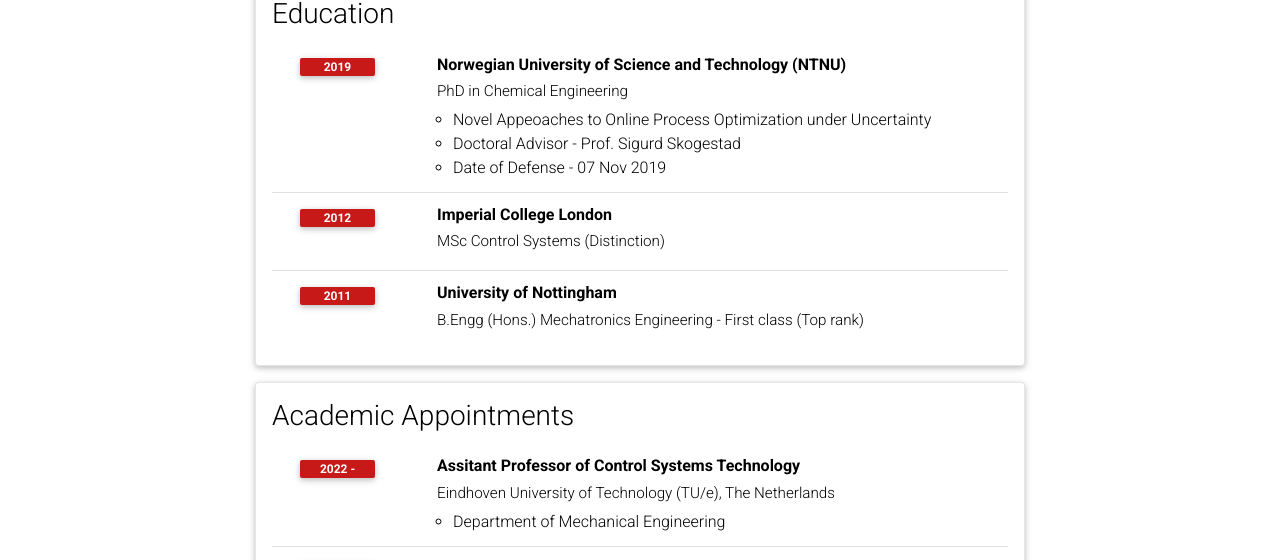
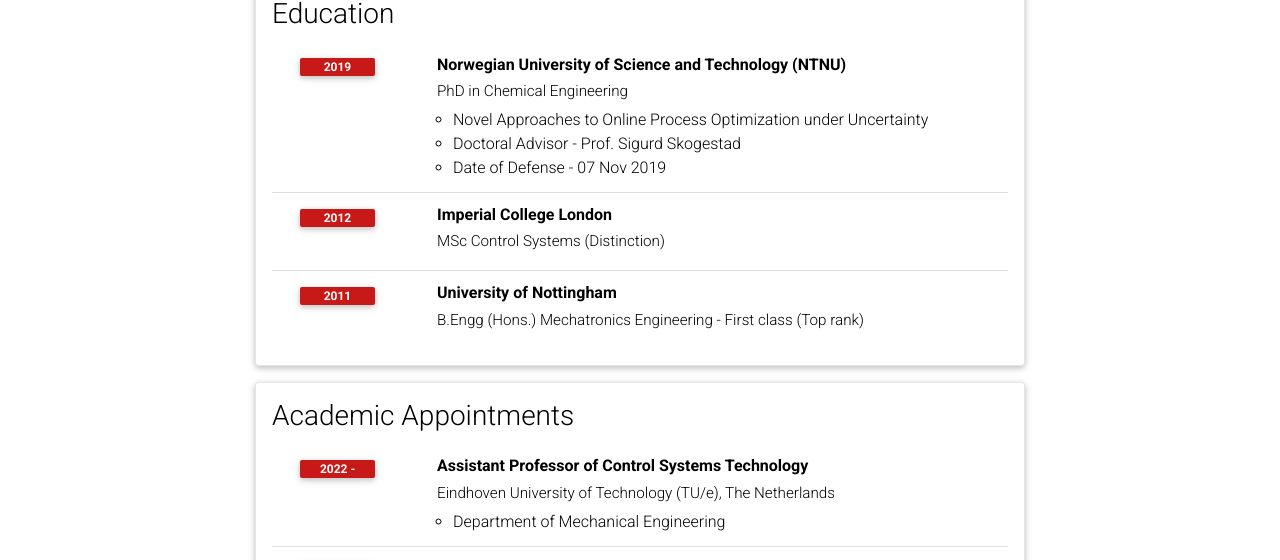
Before and after one commit to dinesh-krishnamoorthy/dinesh-krishnamoorthy.github.io, a Jekyll site: the page built from _pages/cv.md, in a window 1280 px wide and 900 px high. Shown: the part 204-764 px from the top of the window. Built offline with Jekyll 4.4.1, drawn with Linux system fonts in a browser that asks for light colours; comment, search, counter and statistics services are not loaded; a style sheet for code colours, icons or effects is not loaded.

Commit message:
Update cv.yml

```diff
--- a/_data/cv.yml
+++ b/_data/cv.yml
@@ -6,7 +6,7 @@
       institution: PhD in Chemical Engineering
       year: 2019
       description:
-        - Novel Appeoaches to Online Process Optimization under Uncertainty
+        - Novel Approaches to Online Process Optimization under Uncertainty
         - Doctoral Advisor - Prof. Sigurd Skogestad
         - Date of Defense - 07 Nov 2019
 
@@ -21,7 +21,7 @@
 - title: Academic Appointments
   type: time_table
   contents:
-    - title: Assitant Professor of Control Systems Technology
+    - title: Assistant Professor of Control Systems Technology
       institution: Eindhoven University of Technology (TU/e), The Netherlands
       year: 2022 -
       description:
```
